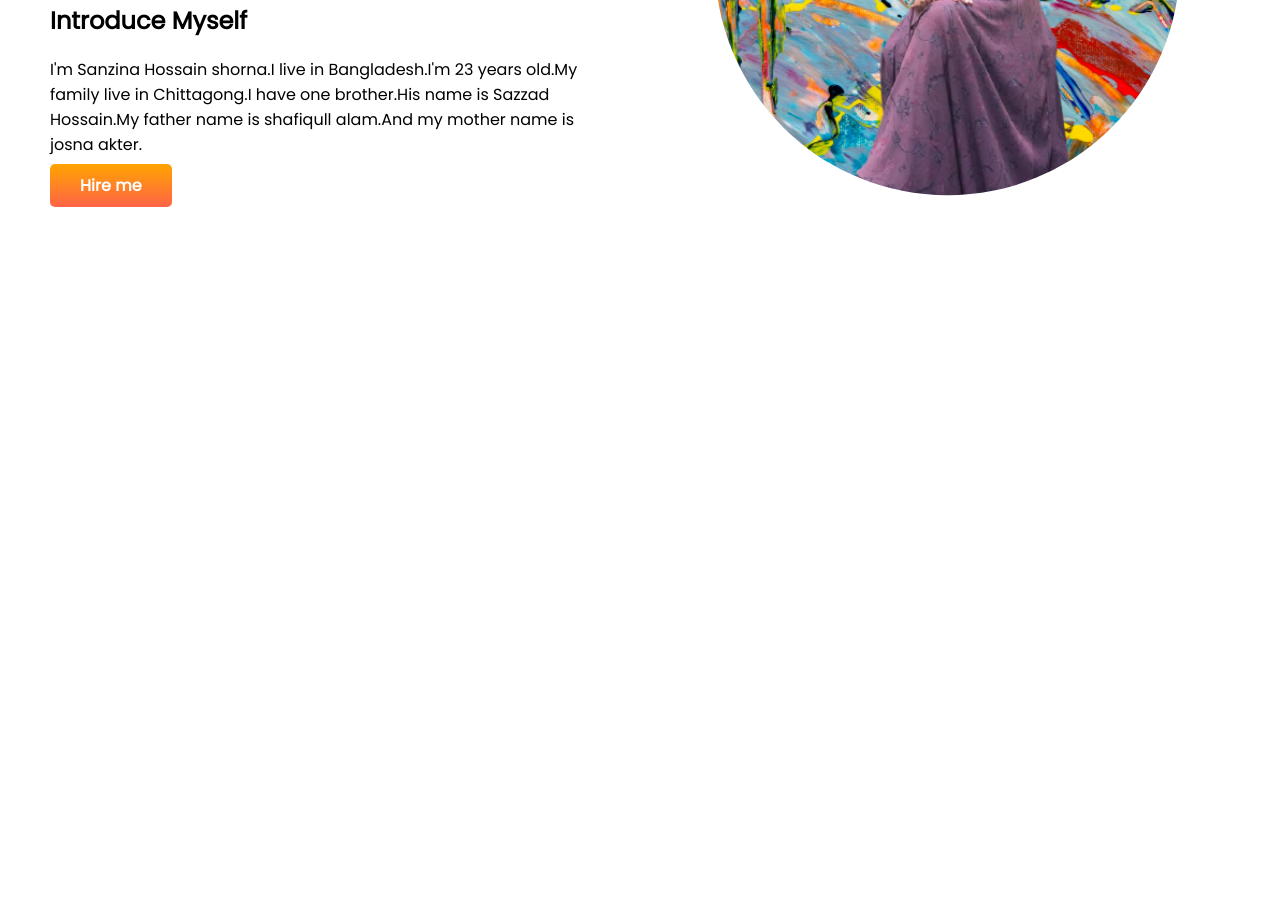
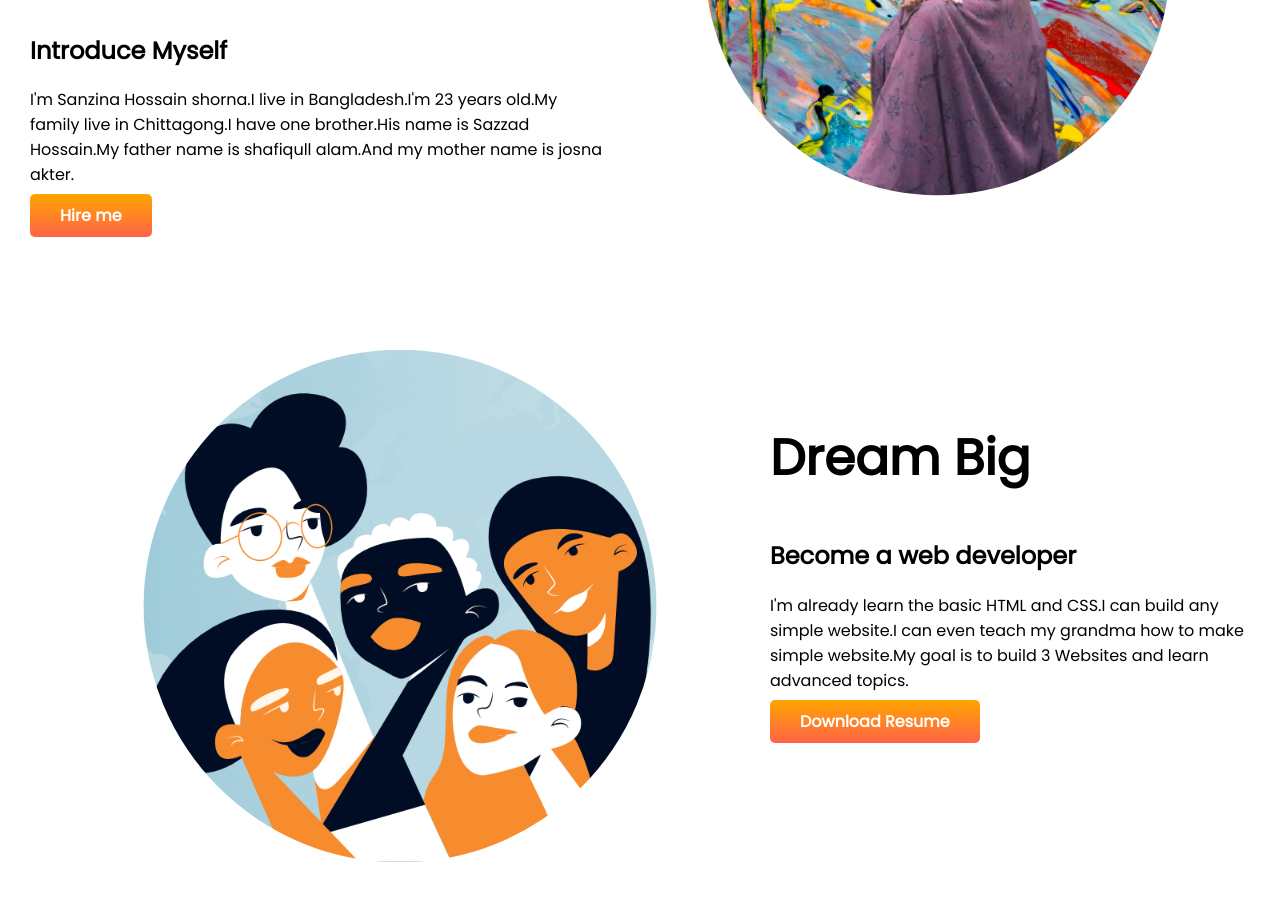
Before and after one commit to SanzinaHossain/my-portfolio, a plain HTML site: page index.html in a window 1280 px wide. Shown: the part 347-1266 px from the top of the page. Before the commit the page ends 800 px from the top, so only its background shows below. Drawn offline with Linux system fonts and the light colour scheme.

Commit message:
third commit

```diff
--- a/index.html
+++ b/index.html
@@ -25,6 +25,22 @@
         <img id="a" src="my pic.png" alt="myself">
        </div>
     </section>
+
+
+     </section>
+
+
+
+     <section class="bo">
+        <div class="half-width-imgg">
+            <img id="b" src="lady_p.jpg" alt="myself">
+        </div>
+        <div class="half-width-second">
+          <h1>Dream Big</h1>
+          <h2>Become a web developer</h2>
+          <p>I'm already learn the basic HTML and CSS.I can build any simple website.I can even teach my grandma how  to make simple website.My goal is to build 3 Websites and learn advanced topics.</p>
+          <a class="link-button" target="_blank" href="https://www.linkedin.com/in/sanzina-hossain-335909229/">Download Resume</a>
+        </div>
+    </section>
 </body>
-
 </html>
--- a/style.css
+++ b/style.css
@@ -13,18 +13,31 @@ section{
 }
 .half-width{
     width:50%;
-    padding-left:50px;
+    padding-left:30px;
+    padding-top:30px;
 }
 .half-width-img{
     width:50%;
     align-items: center;
     padding-left:100px;
 }
+.half-width-imgg{
+    width:50%;
+    align-items: center;
+    padding-top:70px;
+    padding-bottom:50px;
+    padding-right:120px;
+}
 #a{
    width:465px;
    clip-path: circle();
 
 }
+#b{
+    width:800px;
+    clip-path: circle();
+
+ }
 .link-button{
     text-decoration: none;
     background-image:linear-gradient(orange,tomato);
@@ -35,5 +48,12 @@ section{
 }
 .bo{
     background-image: url(back.jpg);
+    background-repeat:round;
+}
+.half-width-second{
+    width:50%;
+    padding-right:30px;
+    padding-left:10px;
+    margin-top:100px;
 
 }
```
Also changed, not shown: lady_p.jpg (added).
